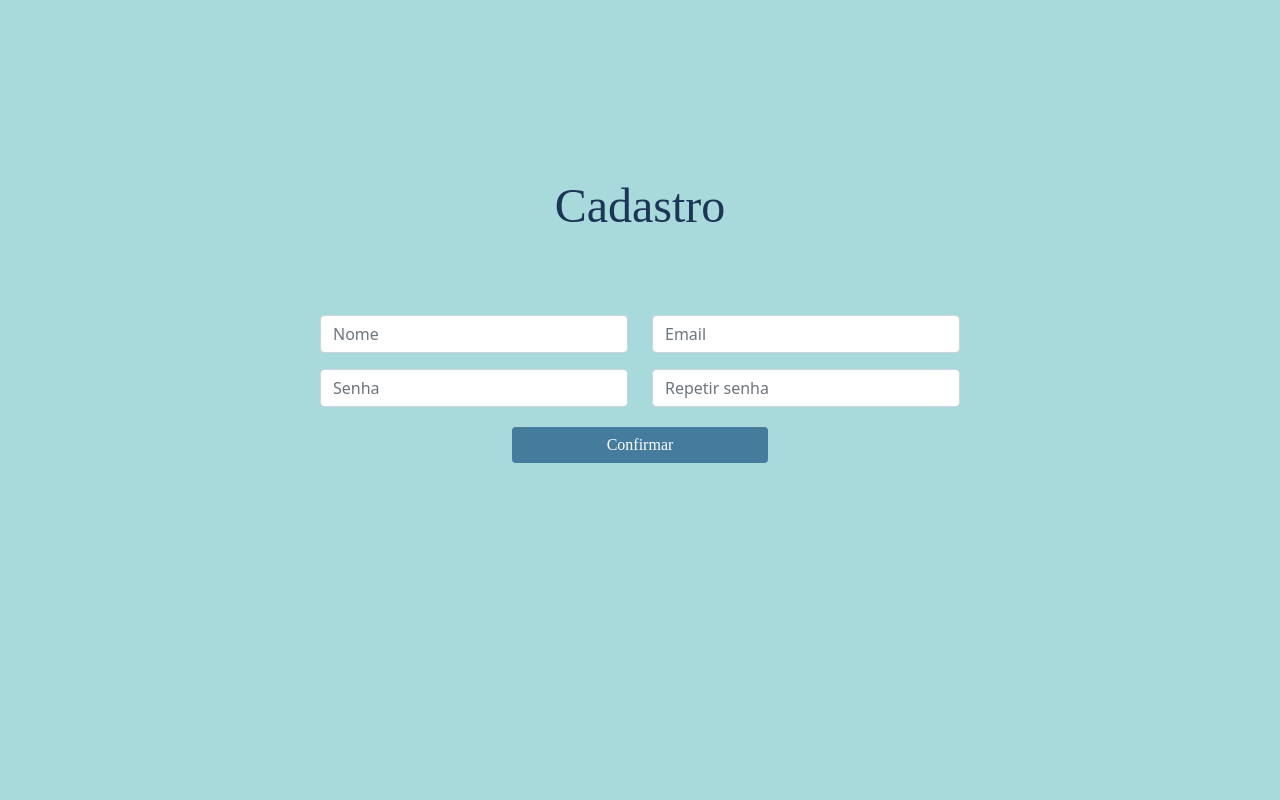
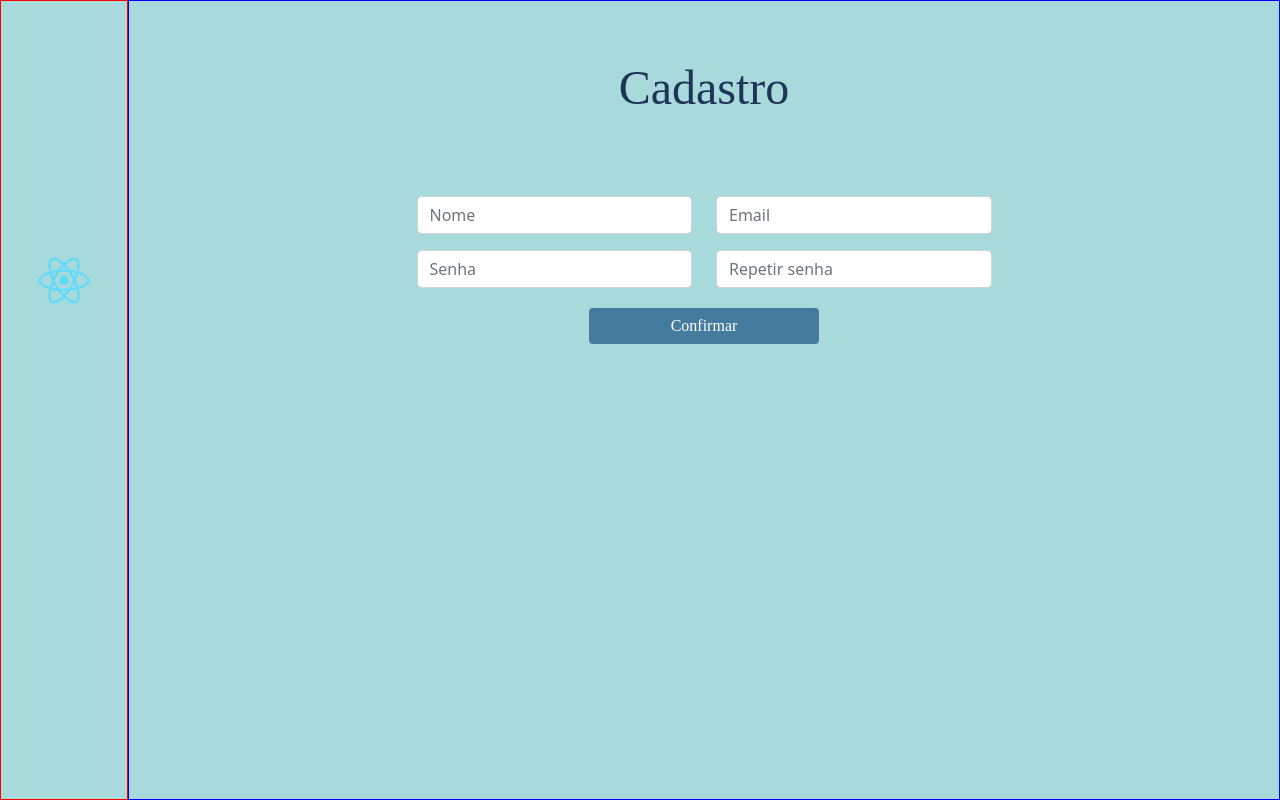
Before and after one commit to danielecassia/capacitacaoReact, a React (Create React App) app in the folder react-app/: page /cadastro in a window 1280 px wide. Built offline with nearby package versions, Linux system fonts and the light colour scheme.

Commit message:
edição no template

```diff
--- a/react-app/package.json
+++ b/react-app/package.json
@@ -10,6 +10,7 @@
     "react": "^17.0.2",
     "react-bootstrap": "^2.0.0",
     "react-dom": "^17.0.2",
+    "react-router-dom": "^5.3.0",
     "react-scripts": "4.0.3",
     "web-vitals": "^1.1.2"
   },
--- a/react-app/src/App.js
+++ b/react-app/src/App.js
@@ -1,4 +1,5 @@
 import './App.css';
+
 import Cadastro from './componentes/cadastro/Cadastro';
 import 'bootstrap/dist/css/bootstrap.min.css';
 
--- a/react-app/src/componentes/cadastro/Cadastro.css
+++ b/react-app/src/componentes/cadastro/Cadastro.css
@@ -1,9 +1,27 @@
 .Cadastro{
-  margin-top: -20vh;
-  width: 50%;
+  width: 100%;
+  height: 100vh;
+
+  display:flex;
+  flex-direction: row;
+}
+.Cadastro .left-side{
+  width:10%;
+  position:relative;
+  top:0px;
+  left:0px;
+  border:1px solid red;
+}
+.Cadastro .left-side {
+
+}
+.Cadastro .right-side{
+  width:90%;
+  border:1px solid blue;
 }
 
 .Cadastro h1{
+  margin-top:5%;
   font-size: 3rem;
   font-family: Poppins;
   color: #1D3557;
--- a/react-app/src/componentes/cadastro/Cadastro.jsx
+++ b/react-app/src/componentes/cadastro/Cadastro.jsx
@@ -1,13 +1,26 @@
 import './Cadastro.css';
 import FormCadastro from './formCadastro/formCadastro';
-
+import Logo from "../../logo.svg";
 export default function Login() {
   return(
     <div className="Cadastro">
-      <h1>Cadastro</h1>
-      <FormCadastro>
+      <div className="conteudo">
+      </div>
+      <div className="left-side">
+          <img src={Logo}
+          alt="seta"
+          width="70%"
+          height="70%"
+          padding="0"
+            />
+      </div>
 
-      </FormCadastro>
+      <div className="right-side">
+        <h1>Cadastro</h1>
+        <FormCadastro/>
+      </div>
+
+
     </div>
   )
 }
--- a/react-app/src/componentes/cadastro/formCadastro/formCadastro.css
+++ b/react-app/src/componentes/cadastro/formCadastro/formCadastro.css
@@ -1,3 +1,7 @@
+.fromCadastro {
+  width: 50% !important;
+  margin-left:25%;
+}
 .BtnCadastro{
   font-family: Poppins;
   font-size: 36px;
```
Also changed, not shown: 2 other files (tests, documents, lock files or other folders).
